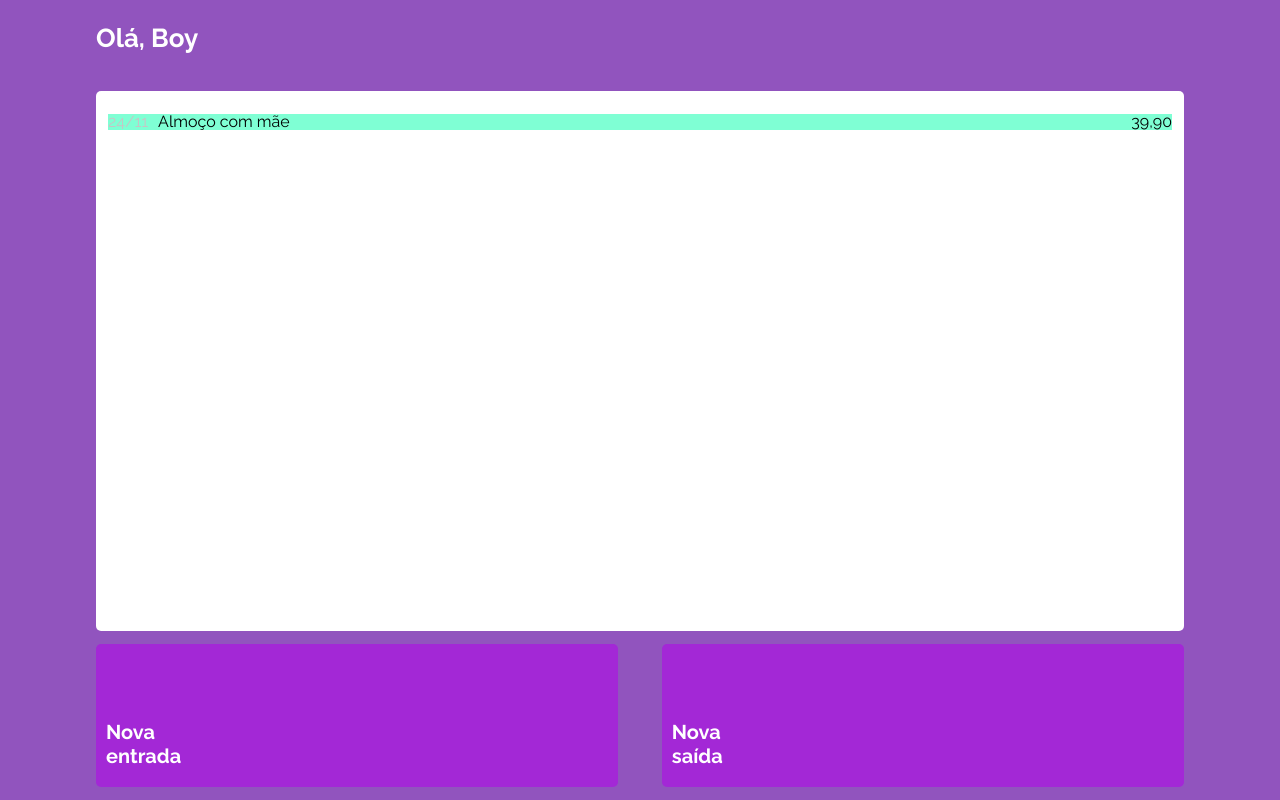
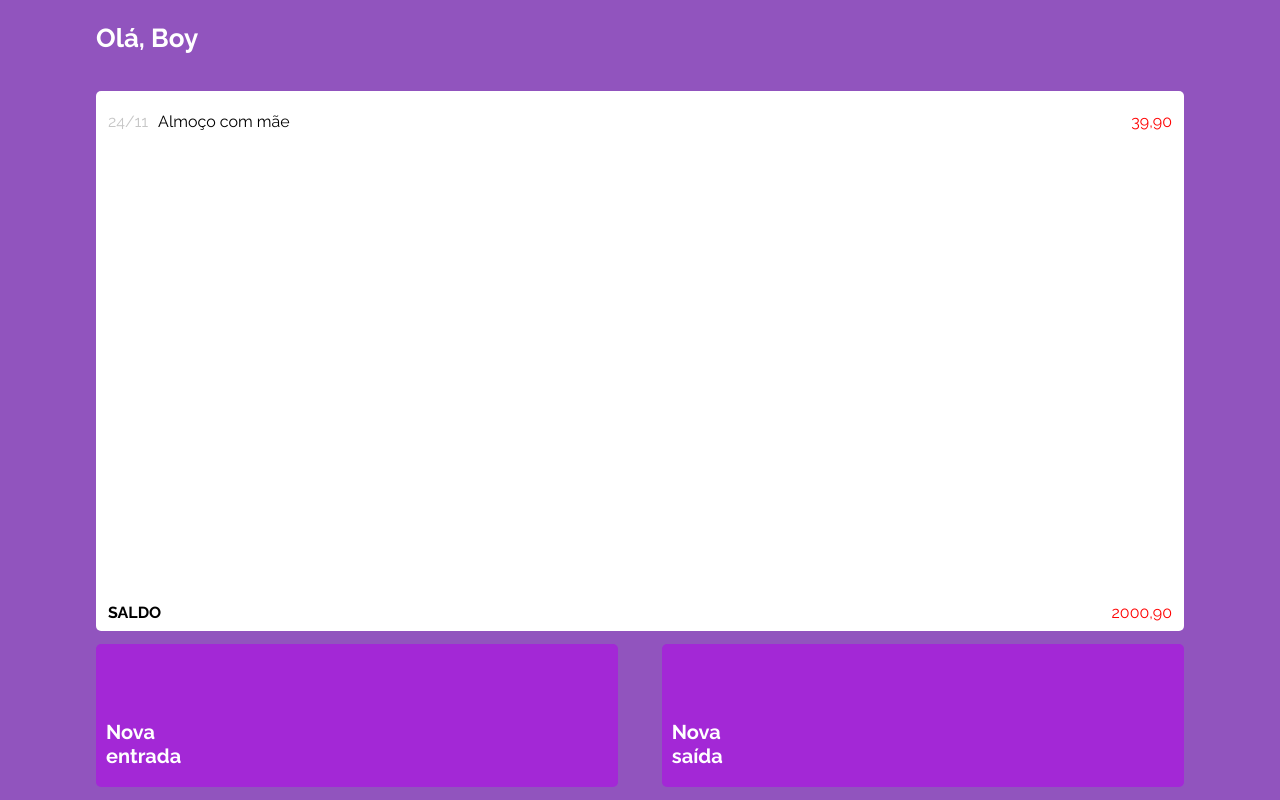
Before and after one commit to Nicoladla/MyWallet_Front-end, a React (Create React App) app: page /home-page in a window 1280 px wide. Built offline with nearby package versions, Linux system fonts and the light colour scheme; some icons are missing; a web font is replaced by a local one.

Commit message:
Layout do componente de histórico de transação

```diff
--- a/src/Components/transactionHistory.js
+++ b/src/Components/transactionHistory.js
@@ -3,12 +3,19 @@ import styled from "styled-components";
 export default function TransactionHistory() {
   return (
     <BoxTransactionHistory>
-      <Transaction>
-        <p>
-          <span>24/11</span>Almoço com mãe
-        </p>
-        <p>39,90</p>
-      </Transaction>
+      <ul>
+        <Transaction>
+          <div>
+            <Date>24/11</Date>
+            <p>Almoço com mãe</p>
+          </div>
+          <Value>39,90</Value>
+        </Transaction>
+      </ul>
+      <footer>
+        <Saldo>SALDO</Saldo>
+        <Value>2000,90</Value>
+      </footer>
     </BoxTransactionHistory>
   );
 }
@@ -20,16 +27,41 @@ const BoxTransactionHistory = styled.main`
   margin-bottom: 13px;
   padding: 23px 12px 10px;
   border-radius: 5px;
+  display: flex;
+  flex-direction: column;
+  justify-content: space-between;
+
+  ul {
+    width: 100%;
+  }
+
+  footer {
+    display: flex;
+    justify-content: space-between;
+  }
 `;
 
-const Transaction = styled.section`
-  background-color: aquamarine;
+const Transaction = styled.li`
   font-size: 16px;
   display: flex;
+  align-items: center;
   justify-content: space-between;
 
-  span {
-    color: #C6C6C6;
-    margin-right: 10px;
+  div {
+    display: flex;
+    align-items: center;
   }
 `;
+
+const Saldo = styled.p`
+  font-weight: bold;
+`;
+
+const Value = styled.p`
+  font-weight: 400;
+  color: red;
+`;
+const Date = styled.p`
+  color: #c6c6c6;
+  margin-right: 10px;
+`;
```
